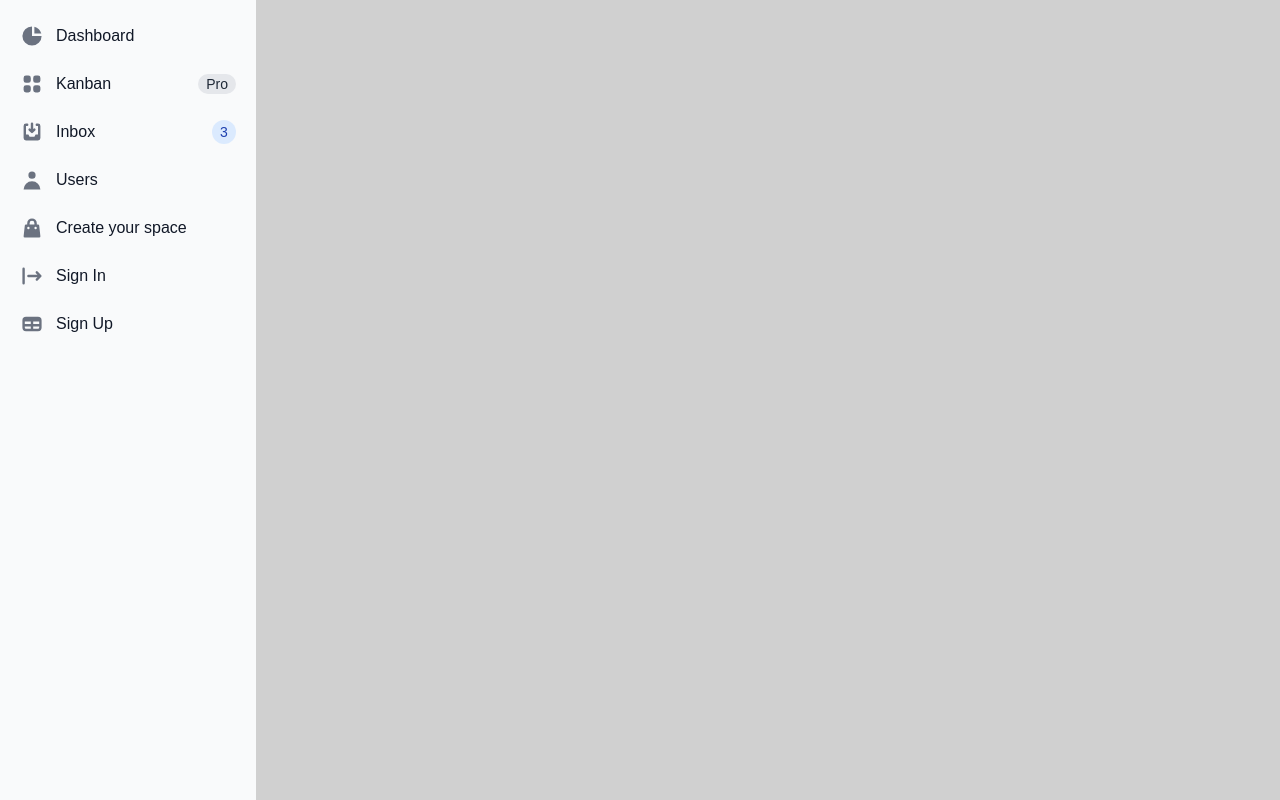
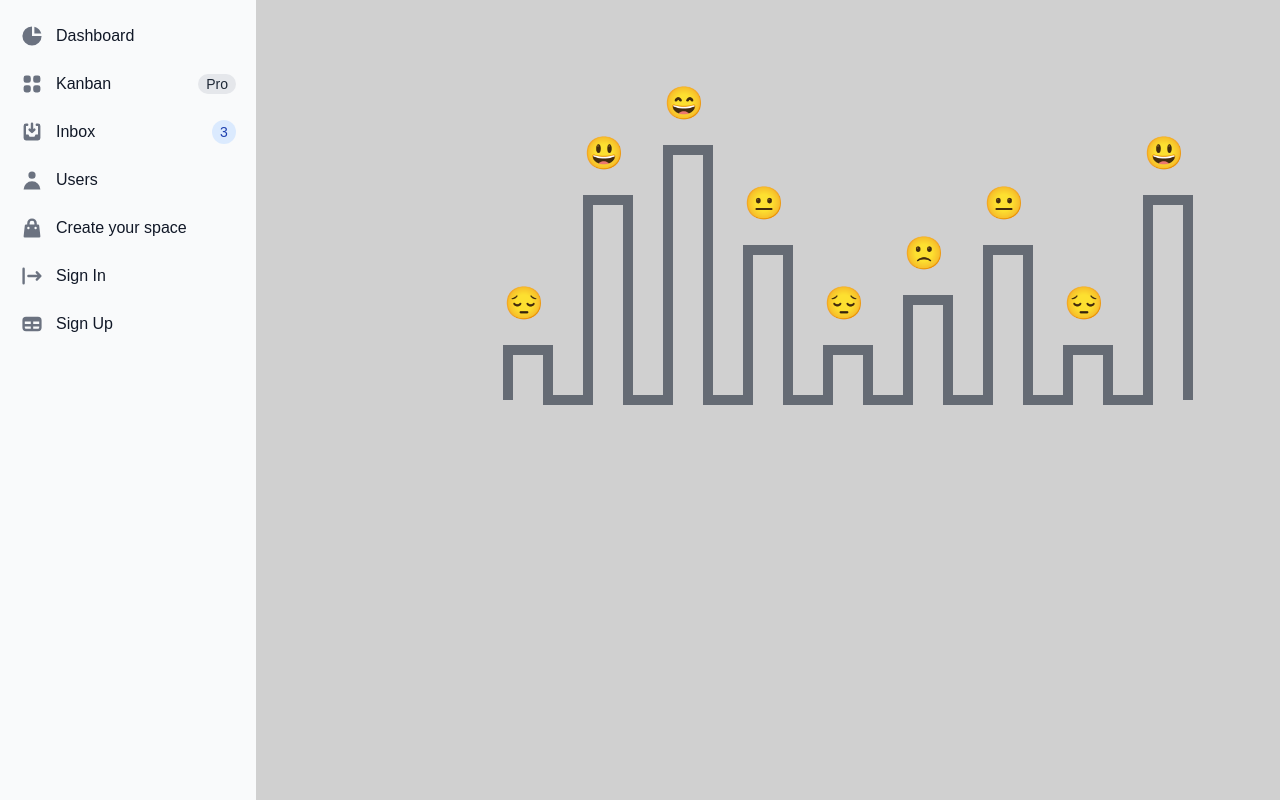
Before and after one commit to KrutikaBhatt/Samvedna, a React (Create React App) app in the folder frontend/: page /mood in a window 1280 px wide. Built offline with nearby package versions, Linux system fonts and the light colour scheme.

Commit message:
mood graph added

```diff
--- a/frontend/package.json
+++ b/frontend/package.json
@@ -7,6 +7,8 @@
     "@testing-library/react": "^13.4.0",
     "@testing-library/user-event": "^13.5.0",
     "axios": "^1.3.4",
+    "d3": "^7.8.4",
+    "d33": "npm:d3@^3.5.17",
     "react": "^18.2.0",
     "react-dom": "^18.2.0",
     "react-router-dom": "^6.10.0",
--- a/frontend/src/App.js
+++ b/frontend/src/App.js
@@ -7,6 +7,7 @@ import { Login } from "./components/Login";
 import { Register } from "./components/Register";
 import { useEffect, useState } from "react";
 import axios from "axios";
+import { Mood } from "./components/Mood";
 
 function App() {
 	const [userId, setUserId] = useState();
@@ -33,6 +34,7 @@ function App() {
 					<Route exact path="/" element={<Home userId={userId} />} />
 					<Route exact path="/create-space" element={<CreateSpace />} />
 					<Route exact path="/space" element={<Space />} />
+          <Route exact path="/mood" element={<Mood />} />
 					<Route exact path="/sign-up" element={<Register setUserId={setUserId} setWalletAddress={setWalletAddress} setUserName={setUserName} />} />
 				</Routes>
 			</BrowserRouter>
--- /dev/null
+++ b/frontend/src/components/Mood.js
@@ -0,0 +1,48 @@
+import React from "react";
+import "../css/mood.css";
+
+export const Mood = () => {
+  const y = [1, 4, 5, 3, 1, 2, 3, 1, 4, 5, 1, 1, 1]
+  y.length = Math.min(y.length, 9)
+  const moodValues = ['😄','😃','😐','🙁','😔']
+
+  const maxHeight = 200
+  const distance = 20
+  const height = 25
+
+  function mid() {
+    var output = ""
+    var x = 1
+    for (var i = 0; i < y.length; i++) {
+        output += `${x*distance}, ${maxHeight} ${x*distance}, ${maxHeight - y[i]*height} ${(x+1)*distance}, ${maxHeight - y[i]*height} ${(x+1)*distance}, ${maxHeight} `
+        x+=2
+    }
+
+    return output;
+  }
+
+  function emoji(mood){
+    return moodValues[5-mood]
+  }
+
+  return (
+    <div className="ml-64">
+      <div class="wrapper">
+      {y.map((x,index)=> {
+        if(y.length==index-1) return <div/>
+        console.log(y)
+          return <div className={`emoji`} style={{paddingLeft: `${index*distance*2 + 18}px`, paddingTop: `${maxHeight - x*height - 35}px`}} key={x.id}>{emoji(x)}</div>;
+      })}
+        <svg xmlns="http://www.w3.org/2000/svg" style={{position : "absolute"}} width="400px" height="220px">
+
+          <polyline
+            height="500px"
+            width="800px"
+            class="bar-graph"
+            points={mid()}
+          />
+        </svg>
+      </div>
+    </div>
+  );
+};
--- /dev/null
+++ b/frontend/src/css/mood.css
@@ -0,0 +1,33 @@
+.wrapper {
+  margin: 0 auto;
+  position: relative;
+  transform: scale(2);
+  width: 300px;
+}
+
+.emoji {
+  position: absolute;
+}
+
+.bar-graph {
+  fill: transparent;
+  stroke-dasharray: 1 800;
+  stroke-dashoffset: 0;
+  stroke-width: 20px;
+  stroke: #1F293799;
+}
+
+.info {
+  color: #ff6347;
+  font-family: "Roboto Condensed";
+  font-size: 22px;
+  letter-spacing: 8px;
+  line-height: 32px;
+  position: relative;
+}
+
+.wrapper .bar-graph {
+  stroke-dasharray: 1800;
+  stroke-dashoffset: 0;
+  stroke-width: 5px;
+}
```
